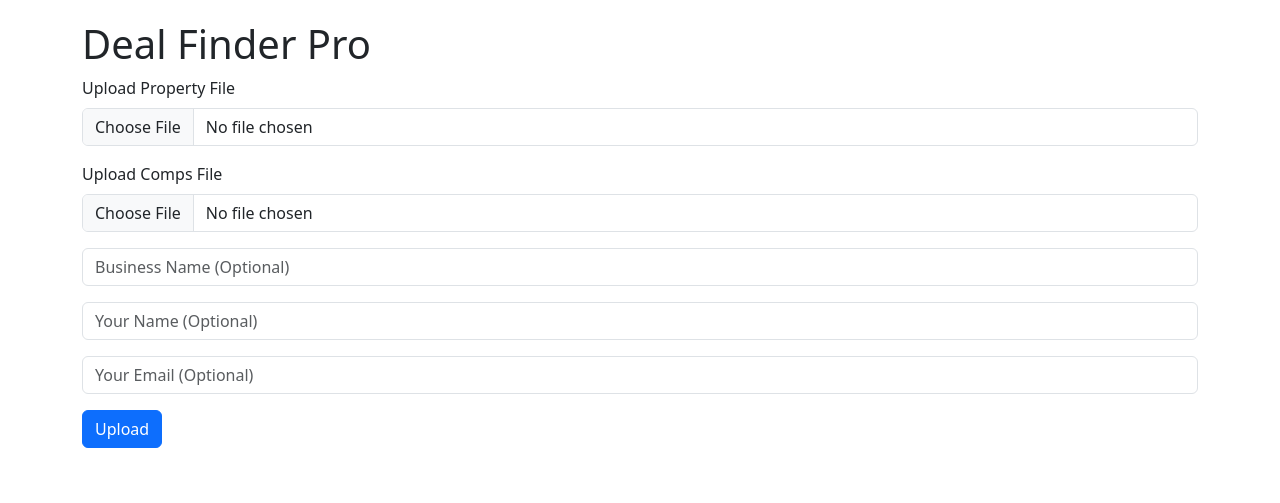
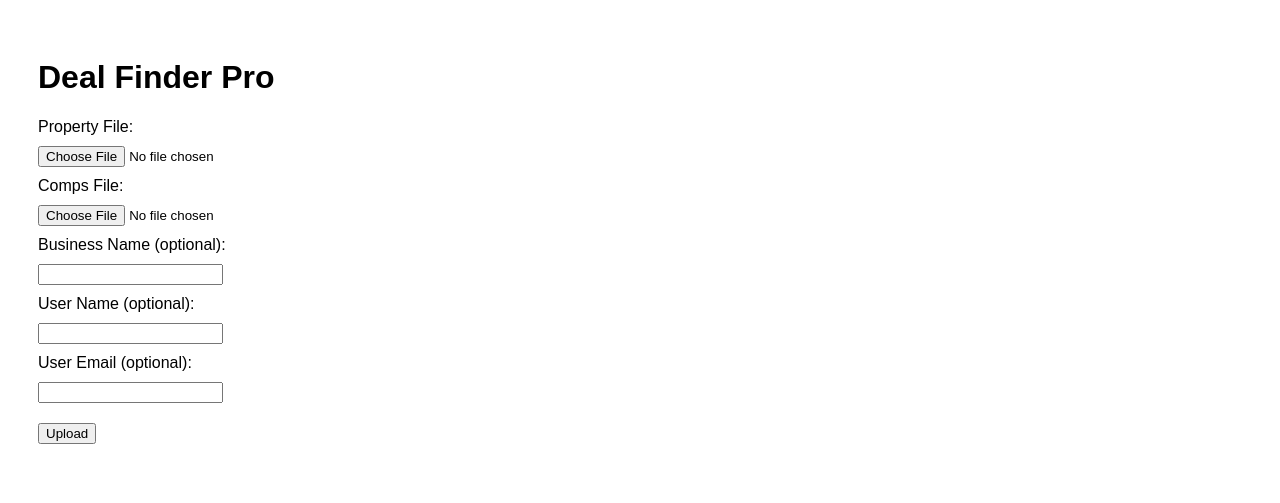
Before and after one commit to RSPS22/dealfinderpro, a Flask app: page / in a window 1280 px wide. Shown: the top 503 px of the page. Run offline with Flask 3, Linux system fonts and the light colour scheme.

Commit message:
Update index.html

```diff
--- a/templates/index.html
+++ b/templates/index.html
@@ -1,77 +1,71 @@
 <!DOCTYPE html>
 <html lang="en">
 <head>
-  <meta charset="UTF-8" />
-  <meta name="viewport" content="width=device-width, initial-scale=1.0"/>
+    <meta charset="UTF-8">
     <title>Deal Finder Pro</title>
-  <link rel="stylesheet" href="https://cdn.jsdelivr.net/npm/bootstrap@5.3.0/dist/css/bootstrap.min.css">
     <style>
-    body { padding: 20px; }
-    table th, table td { font-size: 14px; vertical-align: middle; }
-    .high-potential { background-color: #d4edda !important; }
-    th.sticky-col, td.sticky-col {
-      position: sticky;
-      left: 0;
-      background: white;
-      z-index: 1;
+        body {
+            font-family: Arial, sans-serif;
+            padding: 30px;
         }
-    th.sticky-header, td.sticky-header {
-      position: sticky;
-      top: 0;
-      background: white;
-      z-index: 2;
+        input[type="file"], input[type="text"], button {
+            margin: 10px 0;
         }
-    .highlight-cell { font-weight: bold; }
+        #status {
+            margin-top: 20px;
+            font-weight: bold;
+        }
     </style>
 </head>
 <body>
-  <div class="container">
     <h1>Deal Finder Pro</h1>
-    <form id="upload-form" enctype="multipart/form-data">
-      <div class="mb-3">
-        <label for="propertyFile" class="form-label">Upload Property File</label>
-        <input class="form-control" type="file" id="propertyFile" name="propertyFile" required>
-      </div>
-      <div class="mb-3">
-        <label for="compsFile" class="form-label">Upload Comps File</label>
-        <input class="form-control" type="file" id="compsFile" name="compsFile" required>
-      </div>
-      <div class="mb-3">
-        <input class="form-control" type="text" name="businessName" placeholder="Business Name (Optional)">
-      </div>
-      <div class="mb-3">
-        <input class="form-control" type="text" name="userName" placeholder="Your Name (Optional)">
-      </div>
-      <div class="mb-3">
-        <input class="form-control" type="email" name="userEmail" placeholder="Your Email (Optional)">
-      </div>
-      <button class="btn btn-primary" type="submit">Upload</button>
+
+    <form id="uploadForm">
+        <label>Property File:</label><br>
+        <input type="file" name="propertyFile" required><br>
+
+        <label>Comps File:</label><br>
+        <input type="file" name="compsFile" required><br>
+
+        <label>Business Name (optional):</label><br>
+        <input type="text" name="businessName"><br>
+
+        <label>User Name (optional):</label><br>
+        <input type="text" name="userName"><br>
+
+        <label>User Email (optional):</label><br>
+        <input type="text" name="userEmail"><br>
+
+        <button type="submit">Upload</button>
     </form>
-    <br>
-    <div id="uploadStatus"></div>
-    <div id="table-container" class="table-responsive"></div>
-  </div>
+
+    <div id="status"></div>
 
     <script>
-    document.getElementById('upload-form').addEventListener('submit', function (e) {
+        const form = document.getElementById('uploadForm');
+        const statusDiv = document.getElementById('status');
+
+        form.addEventListener('submit', async function(e) {
             e.preventDefault();
-      const formData = new FormData(this);
-      const statusDiv = document.getElementById('uploadStatus');
-      statusDiv.innerHTML = 'Uploading...';
+            const formData = new FormData(form);
 
-      fetch('/upload', {
+            try {
+                statusDiv.textContent = 'Uploading...';
+                const response = await fetch('/upload', {
                     method: 'POST',
                     body: formData
-      })
-        .then(res => res.text())
-        .then(html => {
-          statusDiv.innerHTML = '';
-          document.getElementById('table-container').innerHTML = html;
-        })
-        .catch(err => {
-          console.error(err);
-          statusDiv.innerHTML = 'Upload failed.';
                 });
+
+                const result = await response.json();
+                if (response.ok) {
+                    statusDiv.textContent = 'Upload successful. Data processed.';
+                    console.log(result);
+                } else {
+                    statusDiv.textContent = `Upload failed: ${result.error}`;
+                }
+            } catch (error) {
+                statusDiv.textContent = `Error: ${error.message}`;
+            }
         });
     </script>
 </body>
```
Lines whose indentation alone changed are shown as unchanged.
